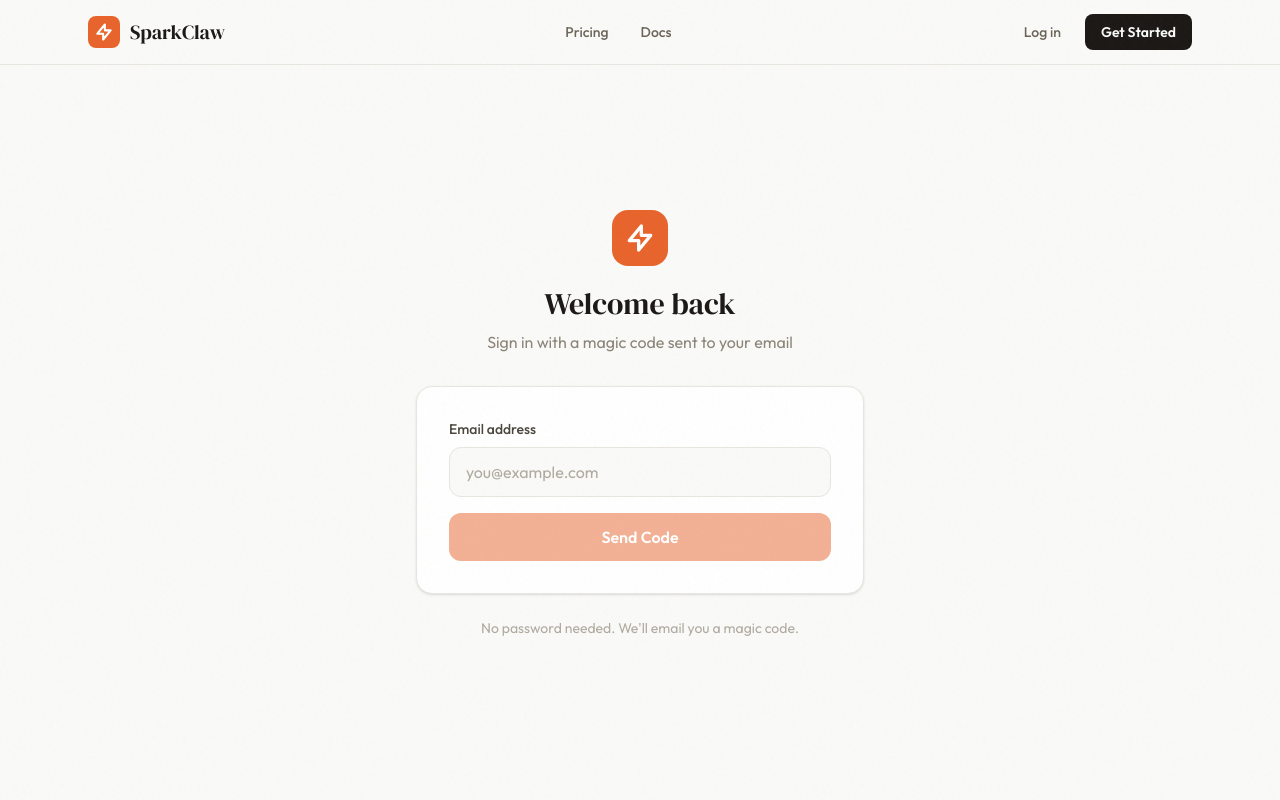
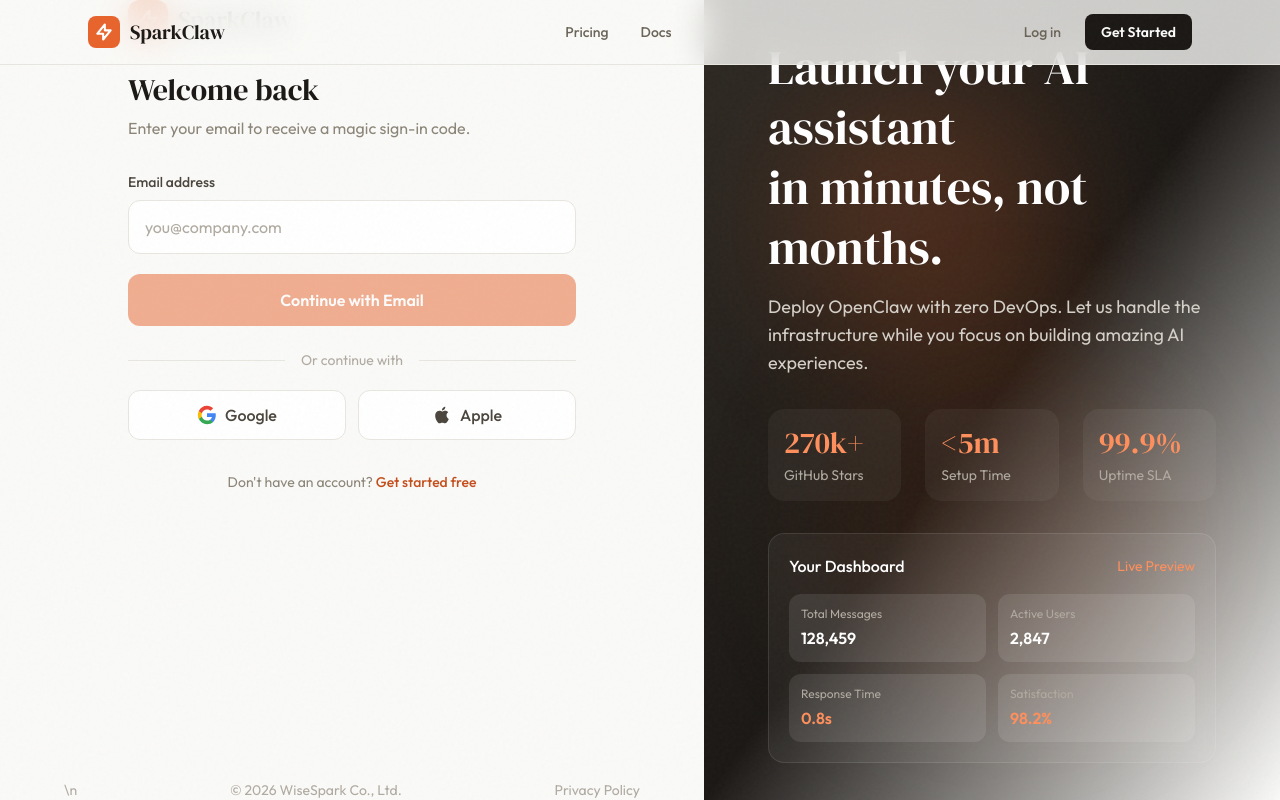
Before and after one commit to worapin/SparkClaw, a SvelteKit app in the folder packages/web/: page /auth in a window 1280 px wide. Shown: the top 800 px of the page. Built offline with nearby package versions, Linux system fonts and the light colour scheme; no server answers.

Commit message:
feat: Redesign login page with split layout and brand colors

```diff
--- a/packages/web/src/routes/auth/+page.svelte
+++ b/packages/web/src/routes/auth/+page.svelte
@@ -9,6 +9,7 @@
   let step = $state<"email" | "otp">("email");
   let loading = $state(false);
   let error = $state("");
+  let showCode = $state(false);
 
   function getValidPlan(): string | null {
     const raw = page.url.searchParams.get("plan");
@@ -54,69 +55,217 @@
   <title>Sign in - SparkClaw</title>
 </svelte:head>
 
-<section class="pt-32 pb-20 px-6 min-h-screen flex items-center justify-center">
-  <div class="w-full max-w-md">
-    <div class="text-center mb-8 stagger">
-      <div class="w-14 h-14 bg-terra-500 rounded-2xl flex items-center justify-center mx-auto mb-5">
-        <svg class="w-8 h-8 text-white" fill="none" viewBox="0 0 24 24" stroke="currentColor" stroke-width="2.5">
+<div class="min-h-screen flex">
+  <!-- Left Side - Login Form -->
+  <div class="flex-1 flex flex-col justify-center px-8 sm:px-12 lg:px-16 bg-warm-50">
+    <div class="w-full max-w-md mx-auto">
+      <!-- Logo -->
+      <div class="flex items-center gap-2.5 mb-8">
+        <div class="w-10 h-10 bg-terra-500 rounded-xl flex items-center justify-center">
+          <svg class="w-6 h-6 text-white" fill="none" viewBox="0 0 24 24" stroke="currentColor" stroke-width="2.5">
             <path stroke-linecap="round" stroke-linejoin="round" d="M13 10V3L4 14h7v7l9-11h-7z"/>
           </svg>
         </div>
-      <h1 class="font-display text-3xl mb-2">Welcome back</h1>
-      <p class="text-warm-500">Sign in with a magic code sent to your email</p>
+        <span class="font-display text-2xl text-warm-900">SparkClaw</span>
       </div>
 
       {#if step === "email"}
-      <div class="bg-white rounded-2xl border border-warm-200 p-8 shadow-sm animate-fade-up">
-        <form onsubmit={handleSendOtp}>
+        <!-- Email Step -->
+        <div class="mb-8">
+          <h1 class="font-display text-3xl text-warm-900 mb-2">Welcome back</h1>
+          <p class="text-warm-500">Enter your email to receive a magic sign-in code.</p>
+        </div>
+
+        <form onsubmit={handleSendOtp} class="space-y-5">
+          <div>
             <label for="email" class="block text-sm font-medium text-warm-700 mb-2">Email address</label>
             <input
               id="email"
               type="email"
               bind:value={email}
-            placeholder="you@example.com"
+              placeholder="you@company.com"
               required
               disabled={loading}
-            class="w-full px-4 py-3 rounded-xl border border-warm-200 bg-warm-50 text-warm-900 placeholder-warm-400 focus:outline-none focus:ring-2 focus:ring-terra-500/30 focus:border-terra-500 transition-all text-base disabled:opacity-50"
+              class="w-full px-4 py-3.5 rounded-xl border border-warm-200 bg-white text-warm-900 placeholder-warm-400 focus:outline-none focus:ring-2 focus:ring-terra-500/30 focus:border-terra-500 transition-all text-base disabled:opacity-50"
             />
-          <button type="submit" disabled={loading || !email} class="btn-lift w-full mt-4 bg-terra-500 text-white py-3 rounded-xl font-semibold hover:bg-terra-600 transition-colors disabled:opacity-50 disabled:hover:transform-none">
-            {loading ? "Sending..." : "Send Code"}
+          </div>
+
+          <button
+            type="submit"
+            disabled={loading || !email}
+            class="w-full bg-terra-500 text-white py-3.5 rounded-xl font-semibold hover:bg-terra-600 transition-all disabled:opacity-50 disabled:hover:bg-terra-500 flex items-center justify-center gap-2"
+          >
+            {loading ? "Sending..." : "Continue with Email"}
           </button>
         </form>
+
+        <div class="mt-6">
+          <div class="relative">
+            <div class="absolute inset-0 flex items-center">
+              <div class="w-full border-t border-warm-200"></div>
             </div>
+            <div class="relative flex justify-center text-sm">
+              <span class="px-4 bg-warm-50 text-warm-400">Or continue with</span>
+            </div>
+          </div>
+
+          <div class="mt-5 grid grid-cols-2 gap-3">
+            <button
+              type="button"
+              class="flex items-center justify-center gap-2 px-4 py-3 rounded-xl border border-warm-200 bg-white text-warm-700 font-medium hover:bg-warm-100 transition-colors"
+            >
+              <svg class="w-5 h-5" viewBox="0 0 24 24">
+                <path fill="#4285F4" d="M22.56 12.25c0-.78-.07-1.53-.2-2.25H12v4.26h5.92c-.26 1.37-1.04 2.53-2.21 3.31v2.77h3.57c2.08-1.92 3.28-4.74 3.28-8.09z"/>
+                <path fill="#34A853" d="M12 23c2.97 0 5.46-.98 7.28-2.66l-3.57-2.77c-.98.66-2.23 1.06-3.71 1.06-2.86 0-5.29-1.93-6.16-4.53H2.18v2.84C3.99 20.53 7.7 23 12 23z"/>
+                <path fill="#FBBC05" d="M5.84 14.09c-.22-.66-.35-1.36-.35-2.09s.13-1.43.35-2.09V7.07H2.18C1.43 8.55 1 10.22 1 12s.43 3.45 1.18 4.93l2.85-2.22.81-.62z"/>
+                <path fill="#EA4335" d="M12 5.38c1.62 0 3.06.56 4.21 1.64l3.15-3.15C17.45 2.09 14.97 1 12 1 7.7 1 3.99 3.47 2.18 7.07l3.66 2.84c.87-2.6 3.3-4.53 6.16-4.53z"/>
+              </svg>
+              Google
+            </button>
+            <button
+              type="button"
+              class="flex items-center justify-center gap-2 px-4 py-3 rounded-xl border border-warm-200 bg-white text-warm-700 font-medium hover:bg-warm-100 transition-colors"
+            >
+              <svg class="w-5 h-5" fill="currentColor" viewBox="0 0 24 24">
+                <path d="M18.71 19.5c-.83 1.24-1.71 2.45-3.05 2.47-1.34.03-1.77-.79-3.29-.79-1.53 0-2 .77-3.27.82-1.31.05-2.3-1.32-3.14-2.53C4.25 17 2.94 12.45 4.7 9.39c.87-1.52 2.43-2.48 4.12-2.51 1.28-.02 2.5.87 3.29.87.78 0 2.26-1.07 3.81-.91.65.03 2.47.26 3.64 1.98-.09.06-2.17 1.28-2.15 3.81.03 3.02 2.65 4.03 2.68 4.04-.03.07-.42 1.44-1.38 2.83M13 3.5c.73-.83 1.94-1.46 2.94-1.5.13 1.17-.34 2.35-1.04 3.19-.69.85-1.83 1.51-2.95 1.42-.15-1.15.41-2.35 1.05-3.11z"/>
+              </svg>
+              Apple
+            </button>
+          </div>
+        </div>
+
+        <p class="mt-8 text-center text-sm text-warm-500">
+          Don't have an account? <a href="/pricing" class="text-terra-600 hover:text-terra-700 font-medium">Get started free</a>
+        </p>
       {:else}
-      <div class="bg-white rounded-2xl border border-warm-200 p-8 shadow-sm animate-fade-up">
-        <p class="text-sm text-warm-500 mb-4">We sent a 6-digit code to <strong class="text-warm-900">{email}</strong></p>
-        <form onsubmit={handleVerifyOtp}>
+        <!-- OTP Step -->
+        <div class="mb-8">
+          <h1 class="font-display text-3xl text-warm-900 mb-2">Check your email</h1>
+          <p class="text-warm-500">We sent a 6-digit code to <strong class="text-warm-900">{email}</strong></p>
+        </div>
+
+        <form onsubmit={handleVerifyOtp} class="space-y-5">
+          <div>
             <label for="code" class="block text-sm font-medium text-warm-700 mb-2">Verification code</label>
+            <div class="relative">
               <input
                 id="code"
-            type="text"
+                type={showCode ? "text" : "password"}
                 inputmode="numeric"
                 maxlength={6}
                 bind:value={code}
                 placeholder="000000"
                 required
                 disabled={loading}
-            class="w-full px-4 py-3 rounded-xl border border-warm-200 bg-warm-50 text-warm-900 placeholder-warm-400 focus:outline-none focus:ring-2 focus:ring-terra-500/30 focus:border-terra-500 transition-all text-center text-2xl tracking-[0.5em] font-mono disabled:opacity-50"
-            oninput={(e) => { code = e.target.value.replace(/\D/g, ""); }}
+                class="w-full px-4 py-3.5 rounded-xl border border-warm-200 bg-white text-warm-900 placeholder-warm-400 focus:outline-none focus:ring-2 focus:ring-terra-500/30 focus:border-terra-500 transition-all text-center text-2xl tracking-[0.5em] font-mono disabled:opacity-50"
+                oninput={(e) => { code = e.currentTarget.value.replace(/\D/g, ""); }}
               />
-          <button type="submit" disabled={loading || code.length !== 6} class="btn-lift w-full mt-4 bg-terra-500 text-white py-3 rounded-xl font-semibold hover:bg-terra-600 transition-colors disabled:opacity-50">
-            {loading ? "Verifying..." : "Verify"}
+              <button
+                type="button"
+                onclick={() => showCode = !showCode}
+                class="absolute right-3 top-1/2 -translate-y-1/2 p-1.5 text-warm-400 hover:text-warm-600"
+              >
+                {#if showCode}
+                  <svg class="w-5 h-5" fill="none" viewBox="0 0 24 24" stroke="currentColor" stroke-width="2">
+                    <path stroke-linecap="round" stroke-linejoin="round" d="M13.875 18.825A10.05 10.05 0 0112 19c-4.478 0-8.268-2.943-9.543-7a9.97 9.97 0 011.563-3.029m5.858.908a3 3 0 114.243 4.243M9.878 9.878l4.242 4.242M9.88 9.88l-3.29-3.29m7.532 7.532l3.29 3.29M3 3l3.59 3.59m0 0A9.953 9.953 0 0112 5c4.478 0 8.268 2.943 9.543 7a10.025 10.025 0 01-4.132 5.411m0 0L21 21" />
+                  </svg>
+                {:else}
+                  <svg class="w-5 h-5" fill="none" viewBox="0 0 24 24" stroke="currentColor" stroke-width="2">
+                    <path stroke-linecap="round" stroke-linejoin="round" d="M15 12a3 3 0 11-6 0 3 3 0 016 0z" />
+                    <path stroke-linecap="round" stroke-linejoin="round" d="M2.458 12C3.732 7.943 7.523 5 12 5c4.478 0 8.268 2.943 9.542 7-1.274 4.057-5.064 7-9.542 7-4.477 0-8.268-2.943-9.542-7z" />
+                  </svg>
+                {/if}
+              </button>
+            </div>
+          </div>
+
+          <button
+            type="submit"
+            disabled={loading || code.length !== 6}
+            class="w-full bg-terra-500 text-white py-3.5 rounded-xl font-semibold hover:bg-terra-600 transition-all disabled:opacity-50 disabled:hover:bg-terra-500 flex items-center justify-center gap-2"
+          >
+            {loading ? "Verifying..." : "Verify & Sign In"}
           </button>
         </form>
-        <button class="w-full mt-3 text-sm text-warm-500 hover:text-warm-700 transition-colors" onclick={() => { step = "email"; code = ""; error = ""; }}>
+
+        <button
+          class="mt-4 w-full text-sm text-warm-500 hover:text-warm-700 transition-colors"
+          onclick={() => { step = "email"; code = ""; error = ""; }}
+        >
           Use a different email
         </button>
-      </div>
       {/if}
 
       {#if error}
-      <div class="mt-4 bg-red-50 border border-red-200 text-red-700 rounded-xl px-4 py-3 text-sm animate-fade-up">
+        <div class="mt-4 bg-red-50 border border-red-200 text-red-700 rounded-xl px-4 py-3 text-sm">
           {error}
         </div>
       {/if}
+    </div>
 
-    <p class="text-center text-sm text-warm-400 mt-6">No password needed. We'll email you a magic code.</p>
+    <!-- Footer -->
+    <div class="mt-auto pt-8 flex items-center justify-between text-sm text-warm-400">\n      <span>© 2026 WiseSpark Co., Ltd.</span>
+      <a href="#" class="hover:text-warm-600">Privacy Policy</a>
     </div>
-</section>
+  </div>
+
+  <!-- Right Side - Hero -->
+  <div class="hidden lg:flex lg:flex-1 bg-gradient-to-br from-warm-800 via-warm-900 to-warm-950 relative overflow-hidden">
+    <!-- Decorative elements -->
+    <div class="absolute inset-0">
+      <div class="absolute top-20 left-20 w-72 h-72 bg-terra-500/20 rounded-full blur-3xl"></div>
+      <div class="absolute bottom-20 right-20 w-96 h-96 bg-terra-600/10 rounded-full blur-3xl"></div>
+    </div>
+
+    <div class="relative z-10 flex flex-col justify-center px-12 xl:px-16">
+      <h2 class="font-display text-4xl xl:text-5xl text-white mb-4 leading-tight">
+        Launch your AI assistant<br/>in minutes, not months.
+      </h2>
+      <p class="text-warm-300 text-lg mb-8 max-w-lg">
+        Deploy OpenClaw with zero DevOps. Let us handle the infrastructure while you focus on building amazing AI experiences.
+      </p>
+
+      <!-- Stats -->
+      <div class="grid grid-cols-3 gap-6 mb-8">
+        <div class="bg-white/5 backdrop-blur rounded-2xl p-4">
+          <div class="font-display text-3xl text-terra-400 mb-1">270k+</div>
+          <div class="text-warm-400 text-sm">GitHub Stars</div>
+        </div>
+        <div class="bg-white/5 backdrop-blur rounded-2xl p-4">
+          <div class="font-display text-3xl text-terra-400 mb-1">&lt;5m</div>
+          <div class="text-warm-400 text-sm">Setup Time</div>
+        </div>
+        <div class="bg-white/5 backdrop-blur rounded-2xl p-4">
+          <div class="font-display text-3xl text-terra-400 mb-1">99.9%</div>
+          <div class="text-warm-400 text-sm">Uptime SLA</div>
+        </div>
+      </div>
+
+      <!-- Mock Dashboard Card -->
+      <div class="bg-white/5 backdrop-blur rounded-2xl p-5 border border-white/10">
+        <div class="flex items-center justify-between mb-4">
+          <span class="text-white font-medium">Your Dashboard</span>
+          <span class="text-terra-400 text-sm">Live Preview</span>
+        </div>
+        <div class="grid grid-cols-2 gap-3">
+          <div class="bg-white/10 rounded-xl p-3">
+            <div class="text-warm-400 text-xs mb-1">Total Messages</div>
+            <div class="text-white font-semibold">128,459</div>
+          </div>
+          <div class="bg-white/10 rounded-xl p-3">
+            <div class="text-warm-400 text-xs mb-1">Active Users</div>
+            <div class="text-white font-semibold">2,847</div>
+          </div>
+          <div class="bg-white/10 rounded-xl p-3">
+            <div class="text-warm-400 text-xs mb-1">Response Time</div>
+            <div class="text-terra-400 font-semibold">0.8s</div>
+          </div>
+          <div class="bg-white/10 rounded-xl p-3">
+            <div class="text-warm-400 text-xs mb-1">Satisfaction</div>
+            <div class="text-terra-400 font-semibold">98.2%</div>
+          </div>
+        </div>
+      </div>
+    </div>
+  </div>
+</div>
```
Lines whose indentation alone changed are shown as unchanged.
